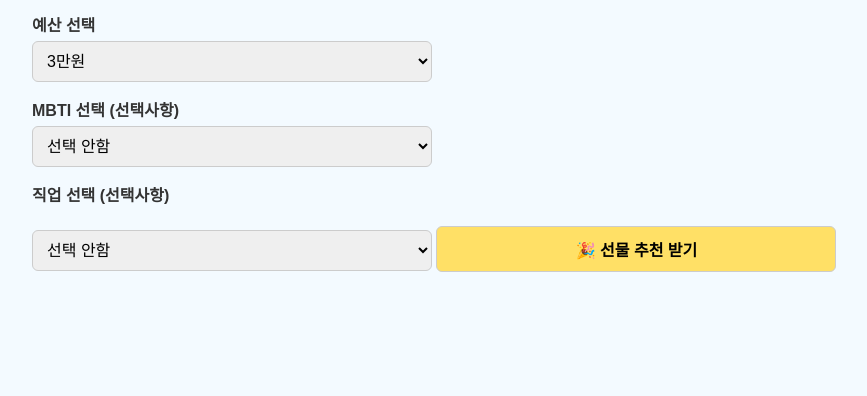
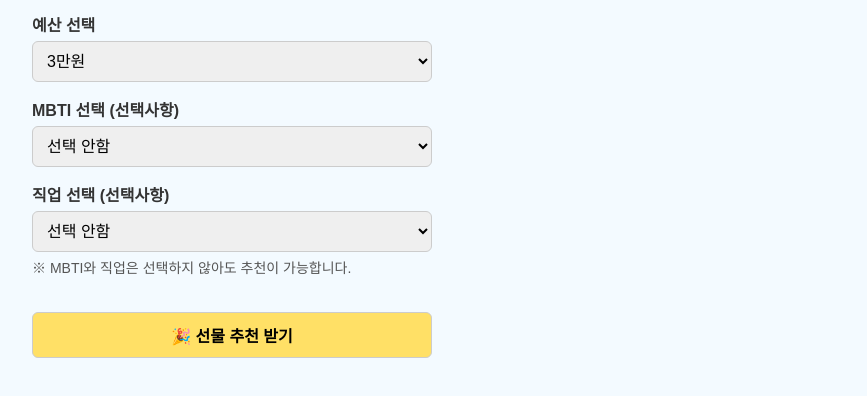
Before and after one commit to Blueknot-s/gift-recommend-may, a plain HTML site: page index.html in a window 1280 px wide. Shown: the part 200-596 px from the top of the page, without its empty margins (6-873 px from the left). Drawn offline with Linux system fonts and the light colour scheme.

Commit message:
Update index.html

```diff
--- a/index.html
+++ b/index.html
@@ -3,9 +3,9 @@
 <html lang="ko">
 <head>
   <meta charset="UTF-8" />
-  <title>5월 선물 추천기 | MBTI+직업 전체 선택</title>
+  <title>5월 선물 추천기 | MBTI+직업 선택은 선택사항!</title>
   <meta name="viewport" content="width=device-width, initial-scale=1.0" />
-  <meta name="description" content="MBTI와 직업을 기반으로 5월 기념일 맞춤 선물 추천! 어버이날, 스승의날, 성년의날 선물 고민 끝!">
+  <meta name="description" content="MBTI와 직업은 선택하지 않아도 추천 OK! 어버이날·스승의날·성년의날 맞춤 선물 추천기">
   <style>
     body {
       font-family: 'Arial', sans-serif;
@@ -43,6 +43,12 @@
       border-radius: 10px;
       box-shadow: 0 0 10px rgba(0,0,0,0.1);
       margin-top: 30px;
+    }
+    .note {
+      font-size: 14px;
+      color: #555;
+      margin-top: 5px;
+      margin-bottom: 15px;
     }
   </style>
 </head>
@@ -83,6 +89,8 @@
     <option>개발자</option><option>창업가</option>
   </select>
 
+  <p class="note">※ MBTI와 직업은 선택하지 않아도 추천이 가능합니다.</p>
+
   <button onclick="recommendGift()">🎉 선물 추천 받기</button>
 
   <div class="result" id="result" style="display:none">
@@ -116,7 +124,6 @@
           output.innerHTML += `<li>● ${item}</li>`;
         });
 
-        // 조건 기반 추천 예시
         if (mbti.startsWith("I")) {
           output.innerHTML += "<li>● 조용히 쉴 수 있는 힐링 선물 추천 (내향형)</li>";
         }
```
